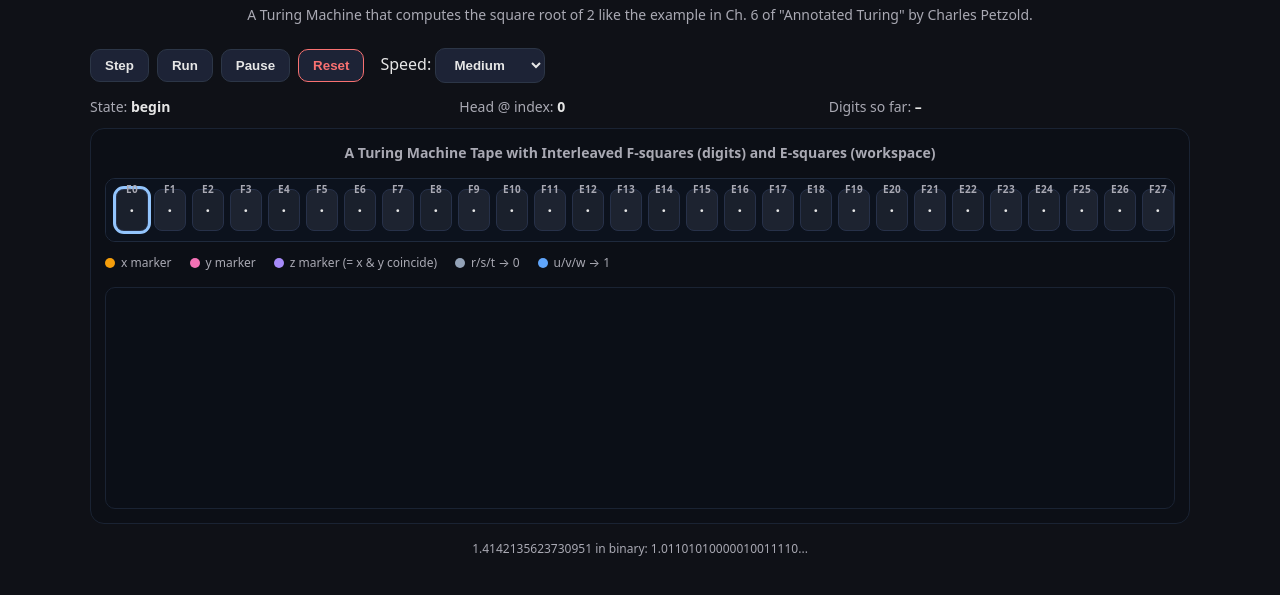
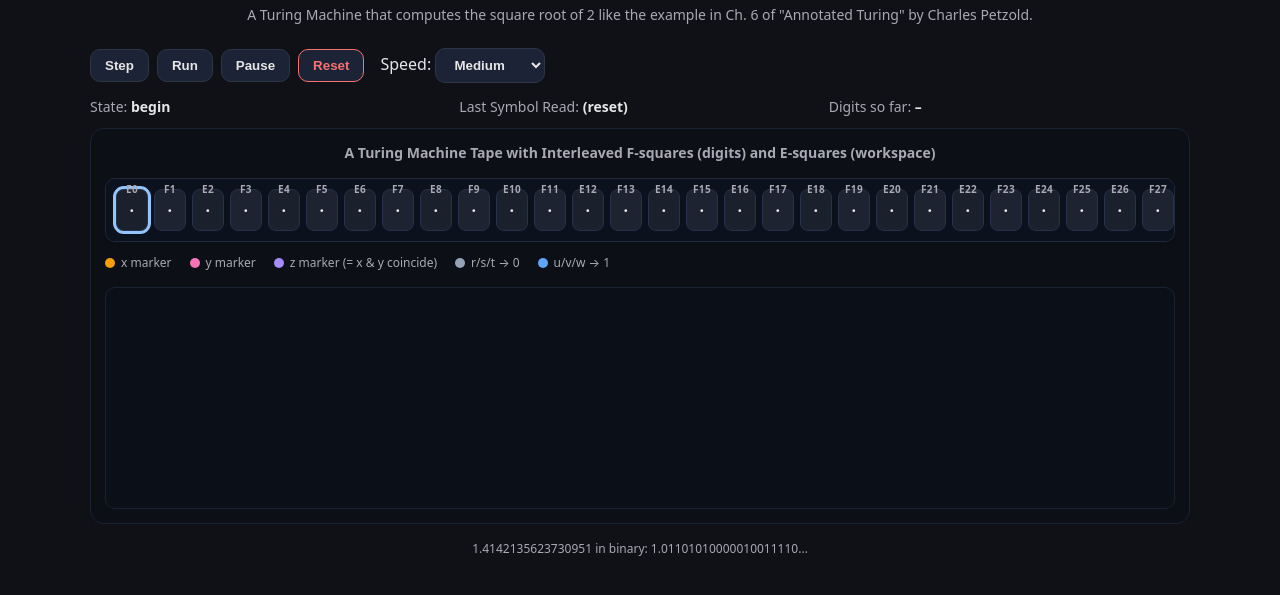
Before and after one commit to Digital-Physics/turing-machine-sqrt, a plain HTML site: page index.html in a window 1280 px wide. Shown: the part 51-646 px from the top of the page. Drawn offline with Linux system fonts and the light colour scheme.

Commit message:
updated index to last symbol read

```diff
--- a/index.html
+++ b/index.html
@@ -197,7 +197,7 @@
 
     <div class="statusbar">
       <div>State: <b id="state">begin</b></div>
-      <div>Head @ index: <b id="head">0</b></div>
+      <div>Last Symbol Read: <b id="lastread">0</b></div>
       <div>Digits so far: <b id="digits">â€"</b></div>
     </div>
 
@@ -298,7 +298,7 @@ function initialize() {
 function render() {
   const digits = tape.filter((s, i) => i % 2 === 1 && (s === "0" || s === "1")).join("") || "–";
   document.getElementById("state").textContent = state + (sub_state > 0 ? ` (step ${sub_state})` : "");
-  document.getElementById("head").textContent = String(head);
+  document.getElementById("lastread").textContent = String(lastReadSymbol === BLANK? "(blank)": lastReadSymbol || "(reset)");
   document.getElementById("digits").textContent = digits;
 
   const interleavedRow = document.getElementById("interleaved");
```
